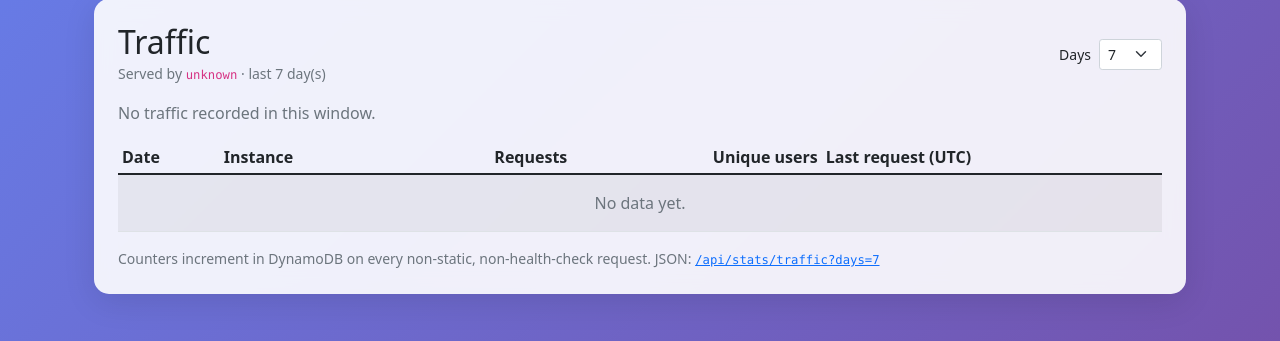
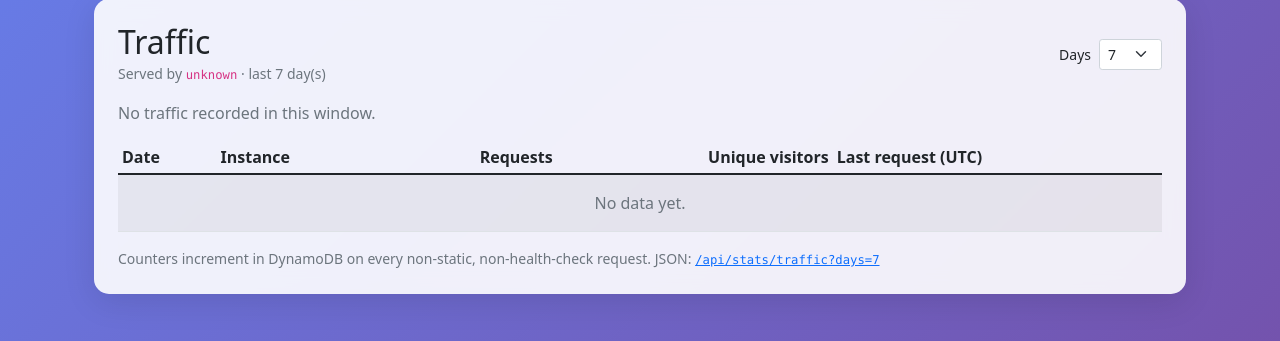
Before and after one commit to zvipo/skipping-stones, a Flask app: page /traffic in a window 1280 px wide. Shown: the part 137-478 px from the top of the page. Run offline with Flask 3, Linux system fonts and the light colour scheme; data that the repository does not hold is empty.

Commit message:
Switch traffic uniques from logged-in users to hashed-IP visitors
The session-based user-id approach didn't actually fire (load_user couldn't
reconstitute User from in-memory users_db after restart, and even reading
session._user_id didn't help in practice). Pivot to per-IP unique counts:
they always work, no login required.

ProxyFix is added so request.remote_addr reflects the real client IP behind
Caddy / Render's load balancer (one proxy hop). The IP itself is never
stored — it's hashed (SHA-256, salted with SECRET_KEY) before going into
the DynamoDB string set, so the table just holds opaque visitor fingerprints.

DynamoDB attribute renamed from `users` to `visitors`; existing rows had
no `users` data anyway so no migration needed. UI/API field renamed to
`unique_visitors`.

Co-Authored-By: Claude Opus 4.7 (1M context) <noreply@anthropic.com>

```diff
--- a/app.py
+++ b/app.py
@@ -1,7 +1,9 @@
 from flask import Flask, render_template, request, redirect, url_for, session, flash, jsonify, send_file, Response
 from flask_login import LoginManager, UserMixin, login_user, logout_user, login_required, current_user
+from werkzeug.middleware.proxy_fix import ProxyFix
 import requests
 import os
+import hashlib
 from dotenv import load_dotenv
 from datetime import datetime, timedelta
 import jwt
@@ -22,6 +24,10 @@ load_dotenv()
 
 app = Flask(__name__)
 app.secret_key = os.getenv('SECRET_KEY', 'your-secret-key-change-this')
+
+# One reverse proxy in front (Caddy on Pi, Render's LB on Render). Trust X-Forwarded-For
+# from that single hop so request.remote_addr reflects the real client.
+app.wsgi_app = ProxyFix(app.wsgi_app, x_for=1, x_proto=1, x_host=1)
 
 # Configure session to be more persistent but with reasonable limits
 app.config['PERMANENT_SESSION_LIFETIME'] = timedelta(hours=24)  # 24 hours instead of 30 days
@@ -91,6 +97,14 @@ login_manager = LoginManager()
 login_manager.init_app(app)
 login_manager.login_view = 'login'
 
+def _visitor_hash():
+    """Stable, privacy-preserving fingerprint of the client IP. SHA-256 salted with
+    SECRET_KEY, truncated to 16 hex chars so the SS in DynamoDB stays compact."""
+    ip = request.remote_addr or ''
+    if not ip:
+        return None
+    return hashlib.sha256((app.secret_key + ip).encode('utf-8')).hexdigest()[:16]
+
 # Per-request traffic counter (best-effort; never blocks the request on failure)
 @app.before_request
 def record_traffic():
@@ -99,14 +113,8 @@ def record_traffic():
         return
     if any(path.startswith(p) for p in TRAFFIC_SKIP_PREFIXES):
         return
-    # Read user id from the signed Flask session rather than current_user — the
-    # latter goes anonymous after restarts because users_db is in-memory and the
-    # user_loader can't reconstitute the User. The session's _user_id is set by
-    # Flask-Login on login and cleared on logout, and the signed cookie is
-    # tamper-resistant under SECRET_KEY.
-    user_id = session.get('_user_id')
     try:
-        traffic_stats.record_request(DEPLOY_NAME, user_id)
+        traffic_stats.record_request(DEPLOY_NAME, _visitor_hash())
     except Exception as e:
         print(f"Traffic hook error: {e}")
 
@@ -748,9 +756,11 @@ def _traffic_payload(days: int):
     rows = traffic_stats.get_stats(days)
     instance_totals = {}
     for row in rows:
-        agg = instance_totals.setdefault(row['instance'], {'requests': 0, 'unique_users': 0})
+        agg = instance_totals.setdefault(row['instance'], {'requests': 0, 'unique_visitors': 0})
         agg['requests'] += row['requests']
-        agg['unique_users'] = max(agg['unique_users'], row['unique_users'])
+        # Using max as a conservative estimate — true cross-day uniques would require
+        # unioning the daily SS, which we don't expose from get_stats.
+        agg['unique_visitors'] = max(agg['unique_visitors'], row['unique_visitors'])
     return rows, instance_totals
 
 def _parse_days(default=7, cap=30):
--- a/database.py
+++ b/database.py
@@ -489,14 +489,14 @@ class TrafficStatsDB:
             else:
                 raise e
 
-    def record_request(self, instance: str, user_id: Optional[str] = None) -> None:
+    def record_request(self, instance: str, visitor_hash: Optional[str] = None) -> None:
         date = datetime.utcnow().strftime('%Y-%m-%d')
         key = f"{instance}#{date}"
         add_clauses = ["requests :one"]
         values = {':one': 1, ':now': datetime.utcnow().isoformat()}
-        if user_id:
-            add_clauses.append("users :u")
-            values[':u'] = {user_id}
+        if visitor_hash:
+            add_clauses.append("visitors :v")
+            values[':v'] = {visitor_hash}
         update_expr = "ADD " + ", ".join(add_clauses) + " SET last_request_at = :now"
         try:
             self.table.update_item(
@@ -520,12 +520,12 @@ class TrafficStatsDB:
                 instance, date = key.split('#', 1)
                 if date < cutoff:
                     continue
-                users = item.get('users')
+                visitors = item.get('visitors')
                 results.append({
                     'instance': instance,
                     'date': date,
                     'requests': int(item.get('requests', 0)),
-                    'unique_users': len(users) if users else 0,
+                    'unique_visitors': len(visitors) if visitors else 0,
                     'last_request_at': item.get('last_request_at'),
                 })
             results.sort(key=lambda x: (x['date'], x['instance']), reverse=True)
--- a/templates/traffic.html
+++ b/templates/traffic.html
@@ -26,7 +26,7 @@
                 <div class="border rounded p-3 h-100" style="background: rgba(255,255,255,0.5);">
                     <div class="text-muted small text-uppercase">{{ instance }}</div>
                     <div class="fs-3 fw-bold">{{ totals.requests }}</div>
-                    <div class="small">requests · {{ totals.unique_users }} unique user{{ '' if totals.unique_users == 1 else 's' }}</div>
+                    <div class="small">requests · {{ totals.unique_visitors }} unique visitor{{ '' if totals.unique_visitors == 1 else 's' }}</div>
                 </div>
             </div>
             {% endfor %}
@@ -42,7 +42,7 @@
                         <th>Date</th>
                         <th>Instance</th>
                         <th class="text-end">Requests</th>
-                        <th class="text-end">Unique users</th>
+                        <th class="text-end">Unique visitors</th>
                         <th>Last request (UTC)</th>
                     </tr>
                 </thead>
@@ -52,7 +52,7 @@
                         <td>{{ row.date }}</td>
                         <td><code>{{ row.instance }}</code></td>
                         <td class="text-end">{{ row.requests }}</td>
-                        <td class="text-end">{{ row.unique_users }}</td>
+                        <td class="text-end">{{ row.unique_visitors }}</td>
                         <td><small class="text-muted">{{ row.last_request_at or '' }}</small></td>
                     </tr>
                     {% else %}
```
